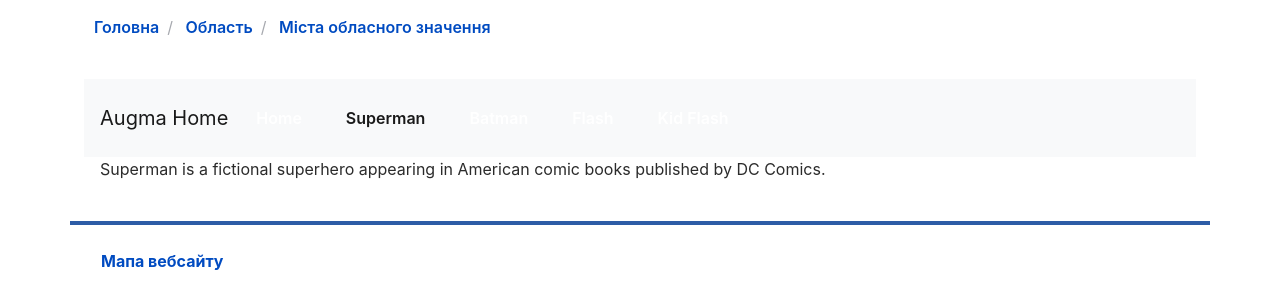
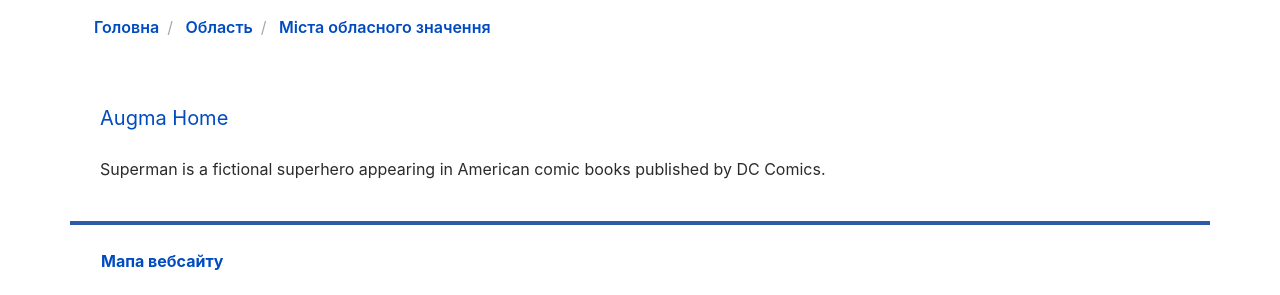
Before and after one commit to typo3uk/typo3uk.github.io, a Jekyll site: the page built from region/city/index.html, in a window 1280 px wide. Shown: the part 369-664 px from the top of the page. Built offline with Jekyll 4.4.1, drawn with Linux system fonts in a browser that asks for light colours.

Commit message:
Change #314

```diff
--- a/region/city/index.html
+++ b/region/city/index.html
@@ -8,7 +8,7 @@
 ---
 
 
-<nav class="navbar navbar-expand-lg navbar-light bg-light">
+<nav class="navbar navbar-expand-lg">
     <a class="navbar-brand" href="#">Augma Home</a>
     <button class="navbar-toggler" type="button" data-toggle="collapse" data-target="#navbarNavAltMarkup" aria-controls="navbarNavAltMarkup" aria-expanded="false" aria-label="Toggle navigation">
         <span class="navbar-toggler-icon"></span>
```
